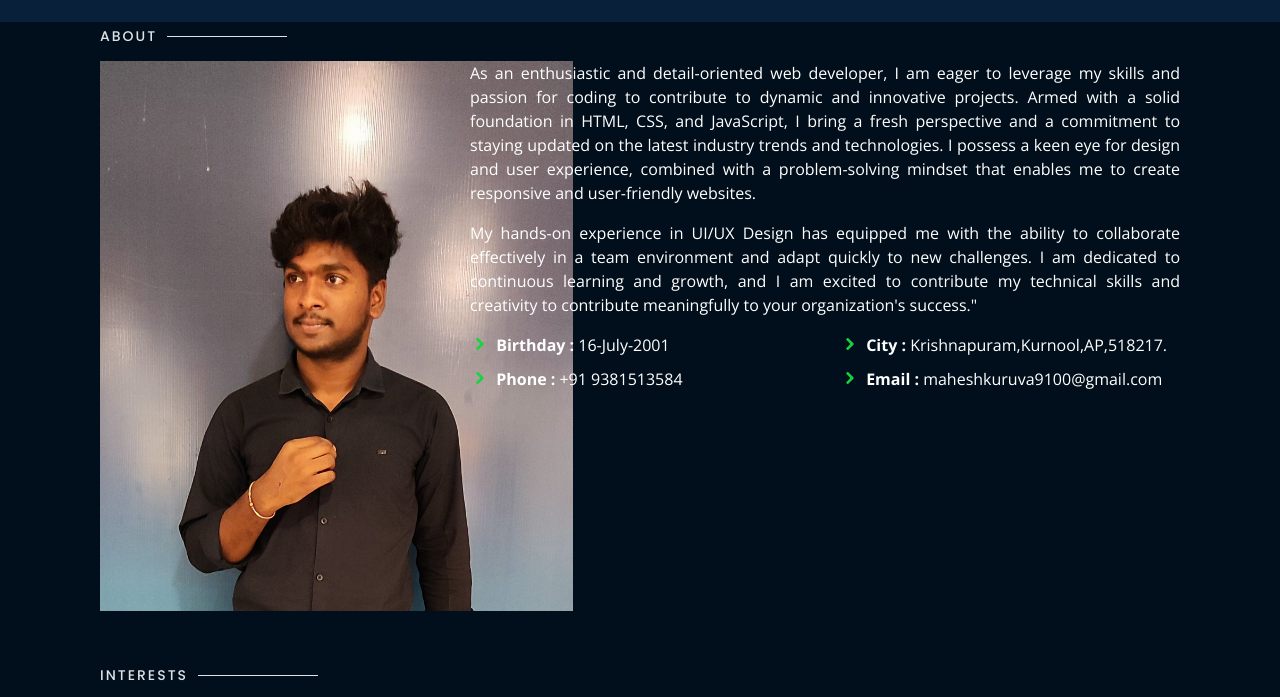
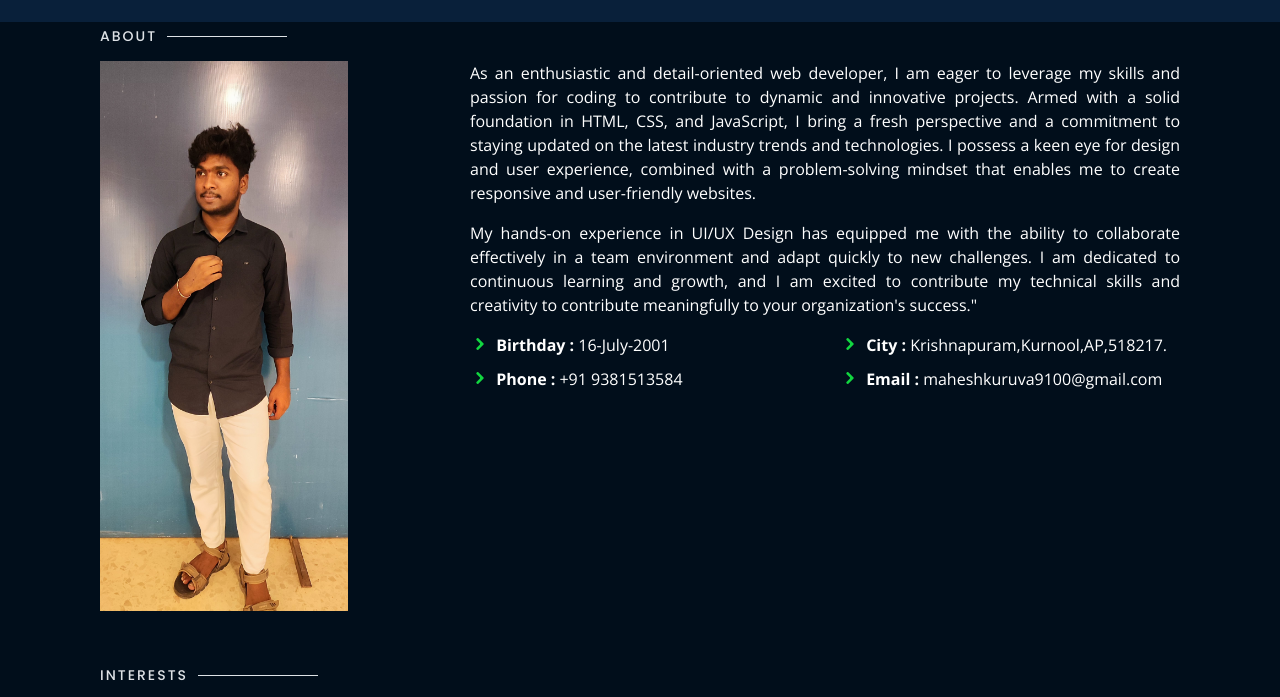
Before and after one commit to UserName-Mr-Mahesh/My-Portfolio, a plain HTML site: page index.html in a window 1280 px wide. Both pictures are taken after a click on the link "About". Shown: the part 68-765 px from the top of the page. Drawn offline with nearby package versions, Linux system fonts and the light colour scheme.

Commit message:
picture update

```diff
--- a/index.html
+++ b/index.html
@@ -118,7 +118,7 @@
 
       <div class="row">
         <div class="col-lg-4" data-aos="fade-right">
-          <img src="assets/img/vega1.jpg" class="img-fluid1" alt="my-pic" height="550px">
+          <img src="assets/img/vega.jpg" class="img-fluid1" alt="my-pic" height="550px">
         </div>
         <div class="col-lg-8 pt-4 pt-lg-0 content" data-aos="fade-left">
           <!-- <p>Focused and enthusiastic developer with a keen interest in software development and artificial intelligence. By comprehensive exposure
```
